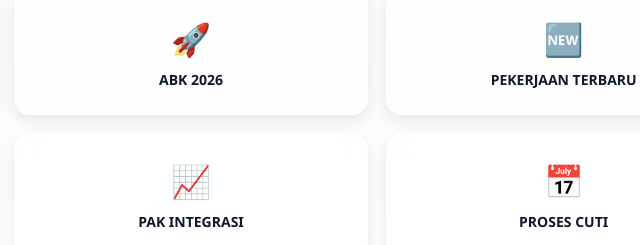
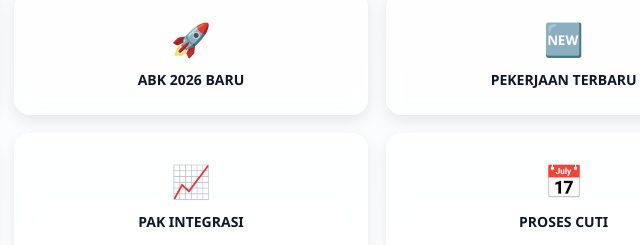
Before and after one commit to rikoantahsaputra-crypto/Menu-Kep-RSDS, a plain HTML site: page index.html in a window 1280 px wide. Shown: the part 434-679 px from the top of the page, 449-1089 px from the left. Drawn offline with Linux system fonts and the light colour scheme.

Commit message:
Update index.html

```diff
--- a/index.html
+++ b/index.html
@@ -166,7 +166,7 @@ href="https://script.google.com/macros/s/AKfycbzTQxBX0CoHkHSdjRTKvgYNP8TrKvAZaWF
 <a class="card" target="_blank"
 href="https://script.google.com/macros/s/AKfycbxSSKlRQsosM7antG_JCwRtGKUG4di8-vR8fabJpJq5-x9BdEtA9cim6S54V1Yx3n2xow/exec">
 <div class="icon">🚀</div>
-<div class="card-title">ABK 2026</div>
+<div class="card-title">ABK 2026 BARU</div>
 </a>
 
 <a class="card" target="_blank"
```
